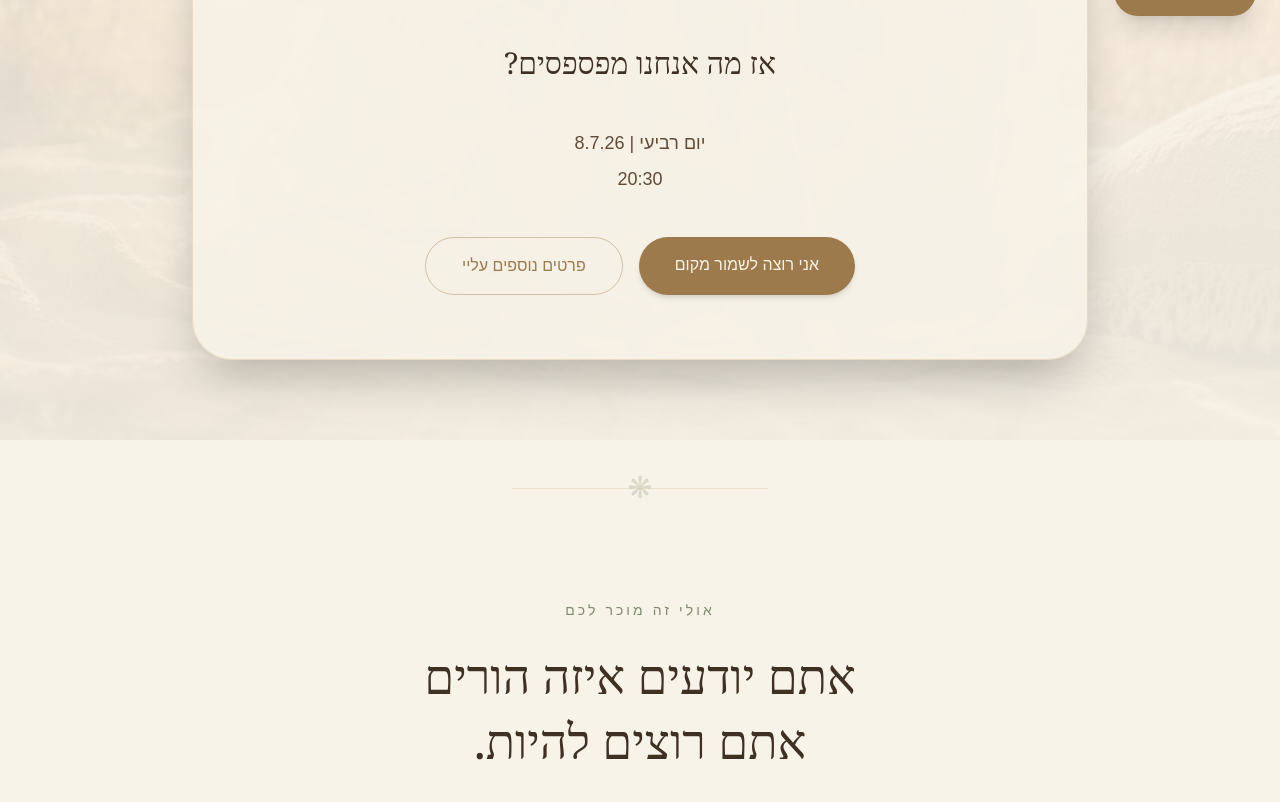
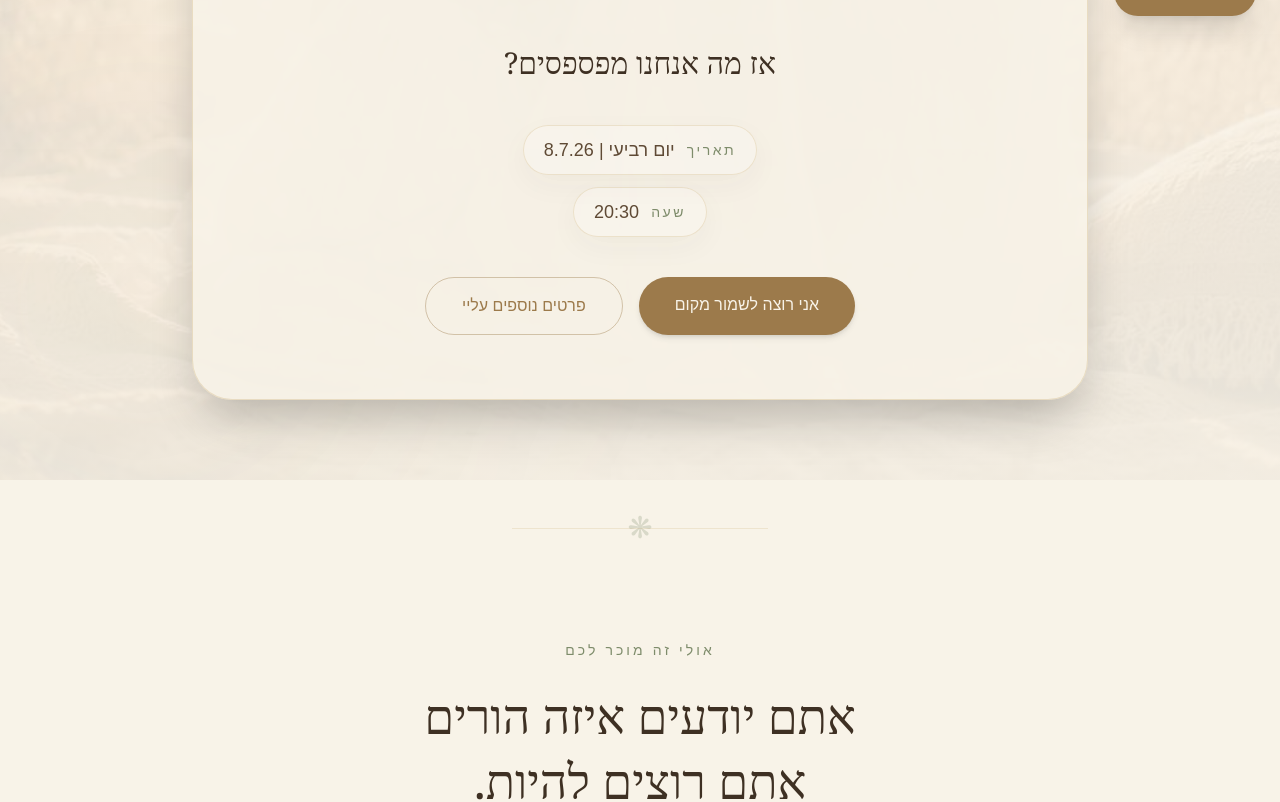
Before and after one commit to shahar27/shahar-landing, a Next.js app: page /parenting-webinar in a window 1280 px wide. Shown: the part 760-1562 px from the top of the page. Built offline with nearby package versions, Linux system fonts and the light colour scheme.

Commit message:
Refine event page design and pricing

```diff
--- a/app/parenting-webinar/page.tsx
+++ b/app/parenting-webinar/page.tsx
@@ -140,10 +140,24 @@ export default function ParentingWebinarPage() {
             אז מה אנחנו מפספסים?
           </p>
 
-          <div className="mt-10 text-lg leading-9 text-[#5F4A35]">
-            {WEBINAR_DATE}
-            <br />
-            {WEBINAR_TIME}
+          <div className="mt-10 flex flex-col items-center gap-3">
+            <div className="inline-flex items-center gap-3 rounded-full border border-[#C8A86A]/25 bg-white/22 px-5 py-2.5 text-[#5F4A35] shadow-[0_10px_30px_rgba(62,48,35,0.04)]">
+              <span className="text-sm tracking-[0.18em]" style={{ color: OLIVE }}>
+                תאריך
+              </span>
+              <span className="text-lg">
+                {WEBINAR_DATE}
+              </span>
+            </div>
+
+            <div className="inline-flex items-center gap-3 rounded-full border border-[#C8A86A]/25 bg-white/22 px-5 py-2.5 text-[#5F4A35] shadow-[0_10px_30px_rgba(62,48,35,0.04)]">
+              <span className="text-sm tracking-[0.18em]" style={{ color: OLIVE }}>
+                שעה
+              </span>
+              <span className="text-lg">
+                {WEBINAR_TIME}
+              </span>
+            </div>
           </div>
 
           <div className="mt-10 flex flex-col sm:flex-row gap-4 justify-center">
@@ -392,11 +406,25 @@ export default function ParentingWebinarPage() {
             בואו לקבל קצת אוויר.
           </h2>
 
-          <p className="mt-9 text-xl leading-9 text-[#F8F3E8]/90">
-            {WEBINAR_DATE}
-            <br />
-            {WEBINAR_TIME}
-          </p>
+          <div className="mt-9 flex flex-col items-center gap-3">
+            <div className="inline-flex items-center gap-3 rounded-full border border-[#F8F3E8]/22 bg-[#F8F3E8]/10 px-5 py-2.5 text-[#F8F3E8]/90">
+              <span className="text-sm tracking-[0.18em] text-[#F8F3E8]/65">
+                תאריך
+              </span>
+              <span className="text-xl">
+                {WEBINAR_DATE}
+              </span>
+            </div>
+
+            <div className="inline-flex items-center gap-3 rounded-full border border-[#F8F3E8]/22 bg-[#F8F3E8]/10 px-5 py-2.5 text-[#F8F3E8]/90">
+              <span className="text-sm tracking-[0.18em] text-[#F8F3E8]/65">
+                שעה
+              </span>
+              <span className="text-xl">
+                {WEBINAR_TIME}
+              </span>
+            </div>
+          </div>
 
           <p className="mt-8 text-lg leading-8 text-[#F8F3E8]/85">
             מתנה ללקוחות הגלריה לביטוחים ופיננסים.
--- a/app/thank-you/page.tsx
+++ b/app/thank-you/page.tsx
@@ -70,11 +70,25 @@ export default function ThankYouPage() {
             פרטי האירוע יישלחו אליך בהמשך.
           </p>
 
-          <div className="mt-10 text-lg leading-9 text-[#5F4A35]">
-            {WEBINAR_DATE}
-            <br />
-            {WEBINAR_TIME}
+          <div className="mt-10 flex flex-col items-center gap-3">
+          <div className="inline-flex items-center gap-3 rounded-full border border-[#C8A86A]/25 bg-white/22 px-5 py-2.5 text-[#5F4A35] shadow-[0_10px_30px_rgba(62,48,35,0.04)]">
+            <span className="text-sm tracking-[0.18em]" style={{ color: OLIVE }}>
+              תאריך
+            </span>
+            <span className="text-lg">
+              {WEBINAR_DATE}
+            </span>
           </div>
+
+          <div className="inline-flex items-center gap-3 rounded-full border border-[#C8A86A]/25 bg-white/22 px-5 py-2.5 text-[#5F4A35] shadow-[0_10px_30px_rgba(62,48,35,0.04)]">
+            <span className="text-sm tracking-[0.18em]" style={{ color: OLIVE }}>
+              שעה
+            </span>
+            <span className="text-lg">
+              {WEBINAR_TIME}
+            </span>
+          </div>
+        </div>
 
           <Link
             href="/"
```
